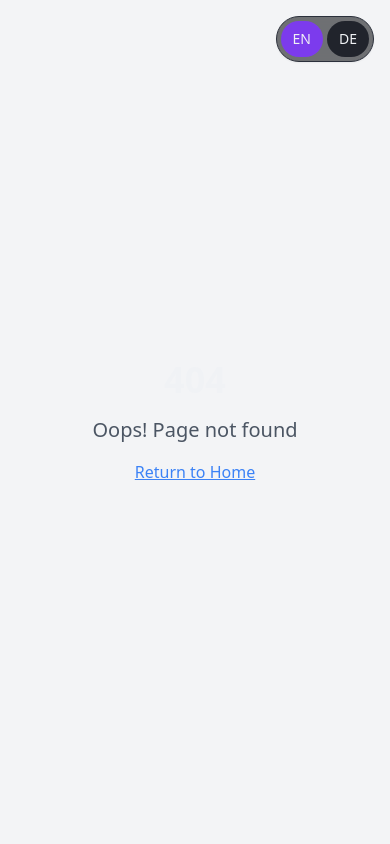
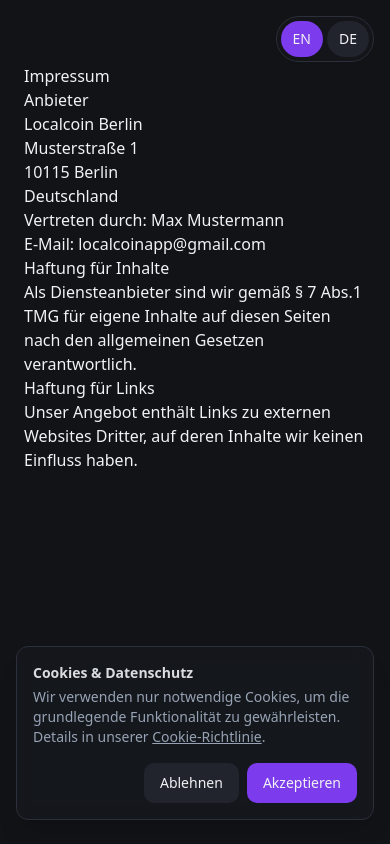
Before and after one commit to localcoinapp/berlin-after-dark-discover, a React (Vite) app: page /impressum in a window 390 px wide. Before the commit this address had no page. Built offline with nearby package versions, Linux system fonts and the light colour scheme.

Commit message:
Add legal compliance and banner
Add cookie consent, Impressum, and AGB pages to ensure Germany legal compliance. Replace the existing text with a responsive banner image that reflects Berlin landmarks like the Berlin Wall and Alexanderplatz TV Tower.

```diff
--- a/src/App.tsx
+++ b/src/App.tsx
@@ -7,6 +7,11 @@ import Index from "./pages/Index";
 import NotFound from "./pages/NotFound";
 import { I18nProvider } from "@/lib/i18n";
 import LanguageToggle from "@/components/LanguageToggle";
+import Impressum from "@/pages/Impressum";
+import AGB from "@/pages/AGB";
+import Datenschutz from "@/pages/Datenschutz";
+import Cookies from "@/pages/Cookies";
+import CookieConsent from "@/components/CookieConsent";
 
 const queryClient = new QueryClient();
 
@@ -20,9 +25,14 @@ const App = () => (
         <BrowserRouter>
           <Routes>
             <Route path="/" element={<Index />} />
+            <Route path="/impressum" element={<Impressum />} />
+            <Route path="/agb" element={<AGB />} />
+            <Route path="/datenschutz" element={<Datenschutz />} />
+            <Route path="/cookies" element={<Cookies />} />
             {/* ADD ALL CUSTOM ROUTES ABOVE THE CATCH-ALL "*" ROUTE */}
             <Route path="*" element={<NotFound />} />
           </Routes>
+          <CookieConsent />
         </BrowserRouter>
       </TooltipProvider>
     </I18nProvider>
--- /dev/null
+++ b/src/components/CookieConsent.tsx
@@ -0,0 +1,47 @@
+import { useEffect, useState } from "react";
+import { Button } from "@/components/ui/button";
+
+const STORAGE_KEY = "cookieConsent";
+
+type Consent = "accepted" | "rejected";
+
+const CookieConsent = () => {
+  const [visible, setVisible] = useState(false);
+
+  useEffect(() => {
+    const saved = localStorage.getItem(STORAGE_KEY);
+    if (!saved) setVisible(true);
+  }, []);
+
+  const setConsent = (value: Consent) => {
+    localStorage.setItem(STORAGE_KEY, value);
+    setVisible(false);
+  };
+
+  if (!visible) return null;
+
+  return (
+    <div className="fixed inset-x-0 bottom-0 z-50">
+      <div className="container mx-auto px-4 pb-6">
+        <div className="bg-card/95 backdrop-blur border border-border shadow-xl rounded-xl p-4 md:p-5">
+          <div className="flex flex-col md:flex-row md:items-center md:justify-between gap-4">
+            <div className="text-sm text-foreground/90">
+              <p className="font-semibold mb-1">Cookies & Datenschutz</p>
+              <p className="text-muted-foreground">
+                Wir verwenden nur notwendige Cookies, um die grundlegende Funktionalität zu
+                gewährleisten. Details in unserer {" "}
+                <a href="/cookies" className="underline hover:opacity-80">Cookie-Richtlinie</a>.
+              </p>
+            </div>
+            <div className="flex gap-2 justify-end">
+              <Button variant="secondary" onClick={() => setConsent("rejected")}>Ablehnen</Button>
+              <Button onClick={() => setConsent("accepted")}>Akzeptieren</Button>
+            </div>
+          </div>
+        </div>
+      </div>
+    </div>
+  );
+};
+
+export default CookieConsent;
--- a/src/components/Footer.tsx
+++ b/src/components/Footer.tsx
@@ -44,7 +44,13 @@ const Footer = () => {
           </div>
         </div>
 
-        <div className="border-t border-border/30 mt-8 pt-8 text-center">
+        <div className="border-t border-border/30 mt-8 pt-8 text-center space-y-3">
+          <nav className="flex flex-wrap justify-center gap-4 text-sm text-muted-foreground">
+            <a href="/impressum" className="hover:underline">Impressum</a>
+            <a href="/datenschutz" className="hover:underline">Datenschutz</a>
+            <a href="/agb" className="hover:underline">AGB</a>
+            <a href="/cookies" className="hover:underline">Cookies</a>
+          </nav>
           <p className="text-muted-foreground text-sm">
             {t('footer.copyright')}
           </p>
--- a/src/components/HeroSection.tsx
+++ b/src/components/HeroSection.tsx
@@ -1,6 +1,7 @@
 import { Button } from "@/components/ui/button";
 import { ArrowRight, Smartphone, MapPin } from "lucide-react";
 import berlinHero from "@/assets/berlin-hero.jpg";
+import berlinBanner from "@/assets/berlin-banner.jpg";
 import { useI18n } from "@/lib/i18n";
 
 const HeroSection = () => {
@@ -31,16 +32,17 @@ const HeroSection = () => {
             </h1>
           </div>
 
-          <p className="text-xl md:text-3xl font-semibold text-foreground/90 mb-6">
-            {t('hero.tagline1')}
-          </p>
-          <p className="text-lg md:text-2xl text-muted-foreground mb-8">
-            {t('hero.tagline2')}
-          </p>
-
-          <p className="text-lg md:text-xl text-foreground/80 max-w-3xl mx-auto leading-relaxed">
-            {t('hero.description')}
-          </p>
+          {/* Responsive Banner replacing tagline text */}
+          <div className="mx-auto max-w-4xl">
+            <img
+              src={berlinBanner}
+              alt="Berlin hero banner with the Berlin Wall graffiti and the Fernsehturm TV Tower"
+              width={1536}
+              height={864}
+              className="w-full h-auto rounded-xl border border-border/40 shadow-[var(--shadow-neon)]"
+              loading="eager"
+            />
+          </div>
 
           {/* Features Preview */}
           <div className="grid grid-cols-1 md:grid-cols-3 gap-6 my-12">
--- /dev/null
+++ b/src/components/SEO.tsx
@@ -0,0 +1,41 @@
+import { useEffect } from "react";
+
+interface SEOProps {
+  title: string;
+  description?: string;
+  canonicalPath?: string;
+}
+
+const SEO = ({ title, description, canonicalPath }: SEOProps) => {
+  useEffect(() => {
+    document.title = title;
+
+    if (description) {
+      let meta = document.querySelector('meta[name="description"]');
+      if (!meta) {
+        meta = document.createElement('meta');
+        meta.setAttribute('name', 'description');
+        document.head.appendChild(meta);
+      }
+      meta.setAttribute('content', description);
+    }
+
+    // Canonical tag
+    const canonicalHref = canonicalPath
+      ? `${window.location.origin}${canonicalPath}`
+      : window.location.href;
+    let link: HTMLLinkElement | null = document.querySelector(
+      'link[rel="canonical"]'
+    );
+    if (!link) {
+      link = document.createElement('link');
+      link.setAttribute('rel', 'canonical');
+      document.head.appendChild(link);
+    }
+    link.setAttribute('href', canonicalHref);
+  }, [title, description, canonicalPath]);
+
+  return null;
+};
+
+export default SEO;
--- /dev/null
+++ b/src/pages/AGB.tsx
@@ -0,0 +1,32 @@
+import SEO from "@/components/SEO";
+
+const AGB = () => {
+  return (
+    <>
+      <SEO
+        title="AGB – Localcoin Berlin"
+        description="Allgemeine Geschäftsbedingungen (AGB) von Localcoin Berlin. Nutzungsbedingungen und Rechte."
+        canonicalPath="/agb"
+      />
+      <main className="container mx-auto px-6 py-16">
+        <article className="prose prose-invert max-w-3xl">
+          <h1>Allgemeine Geschäftsbedingungen (AGB)</h1>
+          <section>
+            <h2>Geltungsbereich</h2>
+            <p>Diese AGB gelten für die Nutzung der Website und der angebotenen Dienste.</p>
+          </section>
+          <section>
+            <h2>Leistungen</h2>
+            <p>Wir bieten Informationen und Wartelisten-Registrierung für Localcoin Berlin.</p>
+          </section>
+          <section>
+            <h2>Haftung</h2>
+            <p>Die Haftung ist auf Vorsatz und grobe Fahrlässigkeit beschränkt, soweit gesetzlich zulässig.</p>
+          </section>
+        </article>
+      </main>
+    </>
+  );
+};
+
+export default AGB;
--- /dev/null
+++ b/src/pages/Cookies.tsx
@@ -0,0 +1,28 @@
+import SEO from "@/components/SEO";
+
+const Cookies = () => {
+  return (
+    <>
+      <SEO
+        title="Cookie-Richtlinie – Localcoin Berlin"
+        description="Cookie-Richtlinie von Localcoin Berlin. Informationen zu notwendigen und optionalen Cookies."
+        canonicalPath="/cookies"
+      />
+      <main className="container mx-auto px-6 py-16">
+        <article className="prose prose-invert max-w-3xl">
+          <h1>Cookie-Richtlinie</h1>
+          <section>
+            <h2>Welche Cookies setzen wir?</h2>
+            <p>Wir setzen ausschließlich notwendige Cookies zur Speicherung Ihrer Einwilligung.</p>
+          </section>
+          <section>
+            <h2>Einwilligung verwalten</h2>
+            <p>Sie können Ihre Einwilligung jederzeit löschen, indem Sie die Website-Einstellungen/Browser-Cookies zurücksetzen.</p>
+          </section>
+        </article>
+      </main>
+    </>
+  );
+};
+
+export default Cookies;
--- /dev/null
+++ b/src/pages/Datenschutz.tsx
@@ -0,0 +1,40 @@
+import SEO from "@/components/SEO";
+
+const Datenschutz = () => {
+  return (
+    <>
+      <SEO
+        title="Datenschutzerklärung – Localcoin Berlin"
+        description="Datenschutzerklärung gemäß DSGVO für Localcoin Berlin. Informationen zur Verarbeitung personenbezogener Daten."
+        canonicalPath="/datenschutz"
+      />
+      <main className="container mx-auto px-6 py-16">
+        <article className="prose prose-invert max-w-3xl">
+          <h1>Datenschutzerklärung</h1>
+          <section>
+            <h2>Verantwortlicher</h2>
+            <p>Localcoin Berlin, Musterstraße 1, 10115 Berlin, E-Mail: localcoinapp@gmail.com</p>
+          </section>
+          <section>
+            <h2>Verarbeitete Daten</h2>
+            <p>Wir verarbeiten Kontaktdaten, die Sie im Rahmen der Warteliste oder Anfragen übermitteln.</p>
+          </section>
+          <section>
+            <h2>Rechtsgrundlagen</h2>
+            <p>Art. 6 Abs. 1 lit. a DSGVO (Einwilligung) und lit. b (vorvertragliche Maßnahmen).</p>
+          </section>
+          <section>
+            <h2>Speicherdauer</h2>
+            <p>Ihre Daten werden gelöscht, sobald der Zweck entfällt und keine gesetzlichen Aufbewahrungspflichten bestehen.</p>
+          </section>
+          <section>
+            <h2>Ihre Rechte</h2>
+            <p>Sie haben das Recht auf Auskunft, Berichtigung, Löschung, Einschränkung der Verarbeitung und Datenübertragbarkeit.</p>
+          </section>
+        </article>
+      </main>
+    </>
+  );
+};
+
+export default Datenschutz;
--- /dev/null
+++ b/src/pages/Impressum.tsx
@@ -0,0 +1,45 @@
+import SEO from "@/components/SEO";
+
+const Impressum = () => {
+  return (
+    <>
+      <SEO
+        title="Impressum – Localcoin Berlin"
+        description="Impressum gemäß § 5 TMG für Localcoin Berlin. Anbieterkennzeichnung, Kontakt und Verantwortliche."
+        canonicalPath="/impressum"
+      />
+      <main className="container mx-auto px-6 py-16">
+        <article className="prose prose-invert max-w-3xl">
+          <h1>Impressum</h1>
+          <section>
+            <h2>Anbieter</h2>
+            <p>
+              Localcoin Berlin<br />
+              Musterstraße 1<br />
+              10115 Berlin<br />
+              Deutschland
+            </p>
+            <p>
+              Vertreten durch: Max Mustermann<br />
+              E-Mail: localcoinapp@gmail.com
+            </p>
+          </section>
+          <section>
+            <h2>Haftung für Inhalte</h2>
+            <p>
+              Als Diensteanbieter sind wir gemäß § 7 Abs.1 TMG für eigene Inhalte auf diesen Seiten nach den allgemeinen Gesetzen verantwortlich.
+            </p>
+          </section>
+          <section>
+            <h2>Haftung für Links</h2>
+            <p>
+              Unser Angebot enthält Links zu externen Websites Dritter, auf deren Inhalte wir keinen Einfluss haben.
+            </p>
+          </section>
+        </article>
+      </main>
+    </>
+  );
+};
+
+export default Impressum;
```
Also changed, not shown: src/assets/berlin-banner.jpg (added).
